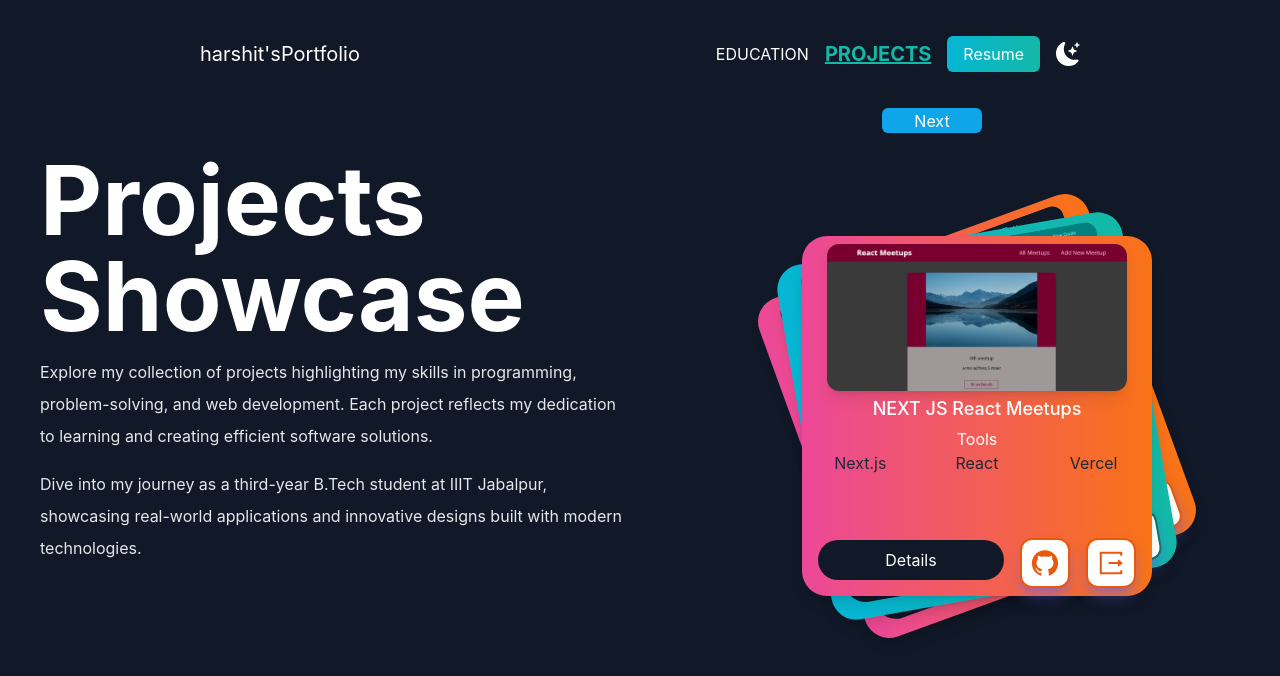
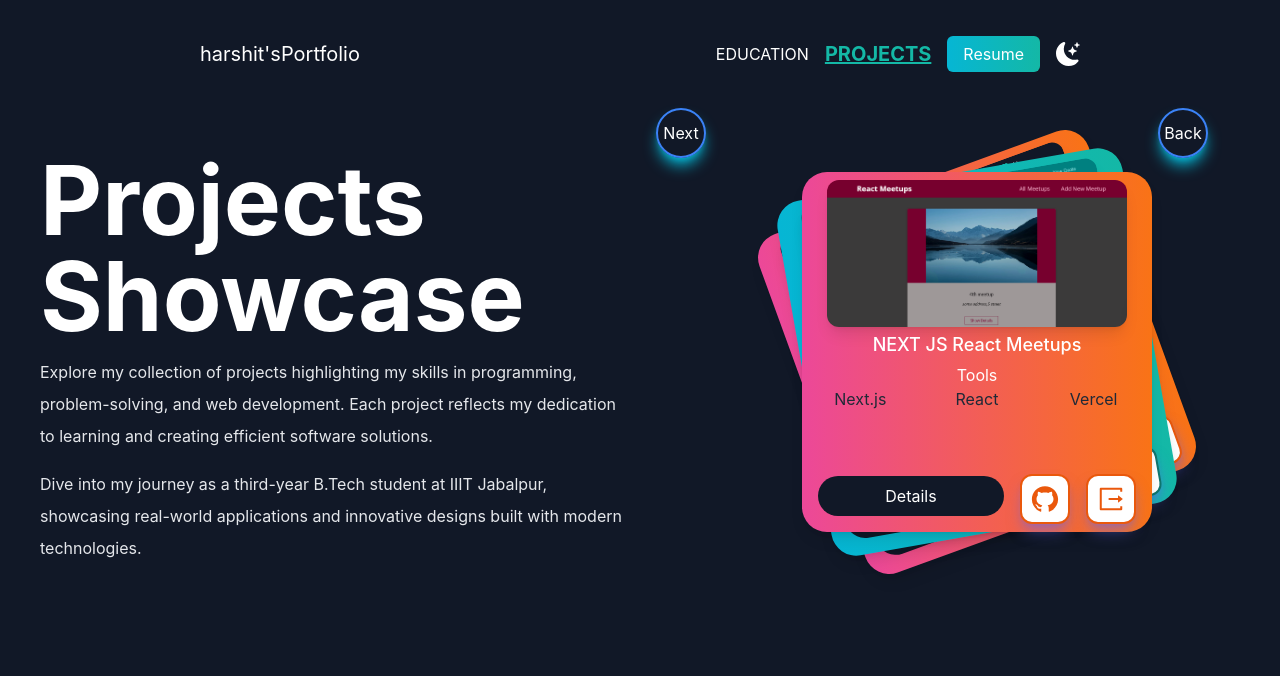
Before and after one commit to harshit-G51102/Portfolio, a Next.js app: page /projects in a window 1280 px wide. Both pictures are taken after a click on the button "Next". Shown: the top 676 px of the page. Built offline with nearby package versions, Linux system fonts and the light colour scheme.

Commit message:
adding back button in projects page

```diff
--- a/pages/projects/index.js
+++ b/pages/projects/index.js
@@ -91,6 +91,7 @@ function Projects() {
     }, []);
 
     const [cards, setCards] = useState(originalCards);
+    const [cards2,setCards2]=useState([]);
 
     useEffect(() => {
         const storedDarkMode = localStorage.getItem("darkMode");
@@ -107,12 +108,30 @@ function Projects() {
 
     const handleNext = () => {
         if (cards.length > 0) {
-            setCards((prevCards) => prevCards.slice(1)); // Remove the first card
+            const firstCard=cards[0];
+            setCards2((prevCards)=>[firstCard,...prevCards]);
+            setCards((prevCards) => prevCards.slice(1));
+            console.log(cards);
+            console.log(cards2);
         } else {
             // If the cards array is empty, reset it to the original array
             setCards(originalCards);
+            setCards2([]);
         }
     };
+
+    const handleBack=()=>{
+        if (cards2.length > 0) {
+            const firstCard=cards2[0];
+            setCards((prevCards)=>[firstCard,...prevCards]);
+            setCards2((prevCards) => prevCards.slice(1));
+            console.log(cards);
+            console.log(cards2);
+        } else {
+            setCards(originalCards);
+            setCards2([]);
+        }
+    }
 
     return (
         <div className={darkMode ? "dark" : ""}>
@@ -140,7 +159,7 @@ function Projects() {
                         {cards.map((card, index) => (
                             <div
                                 key={card.id}
-                                className={`card w-[300px] md:w-[350px] h-[360px] rounded-[25px] bg-gradient-to-r ${card.gradient} shadow-lg absolute top-[16%] md:left-[25%] left-[10%]`}
+                                className={`card w-[300px] md:w-[350px] h-[360px] rounded-[25px] bg-gradient-to-r ${card.gradient} shadow-lg absolute top-[8%] md:left-[25%] left-[10%]`}
                                 style={{
                                     transform: `rotate(-${index * 10}deg)`,
                                     zIndex: cards.length - index,
@@ -204,11 +223,17 @@ function Projects() {
                             </div>
                         ))}
                         <button
-                            className="h-[25px] w-[100px] bg-sky-500 rounded-md mb-4 absolute left-50 mr-8"
+                            className="h-[50px] w-[50px] rounded-full mb-4 absolute mt-42 left-0 mr-8 z-10 border-2 border-blue-500 shadow-lg shadow-cyan-500"
                             onClick={handleNext}
                         >
                             Next
                         </button>
+                        {cards2.length>0 && <button
+                            className="h-[50px] w-[50px] rounded-full mb-4 absolute mt-42 right-0 mr-8 z-10 border-2 border-blue-500 shadow-lg shadow-cyan-500 "
+                            onClick={handleBack}
+                        >
+                            Back
+                        </button>}
                     </div>
                 </section>
             </main>
```
